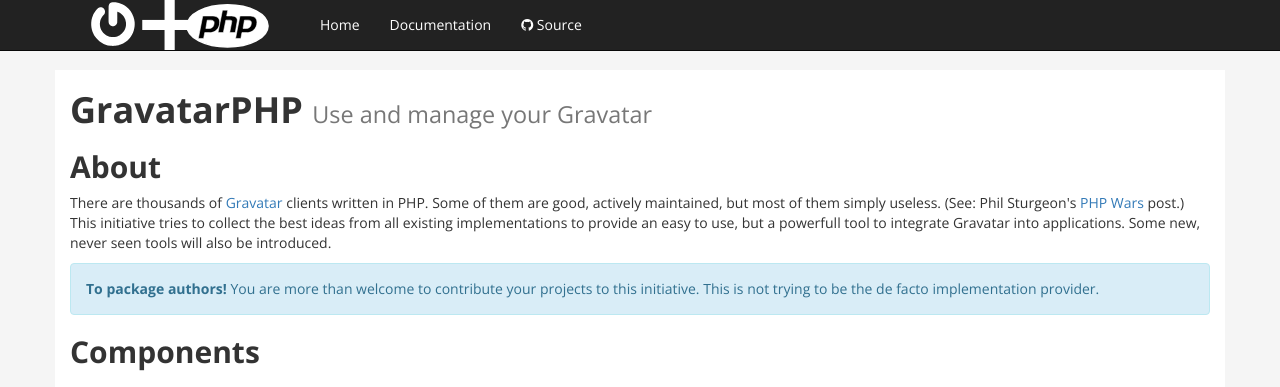
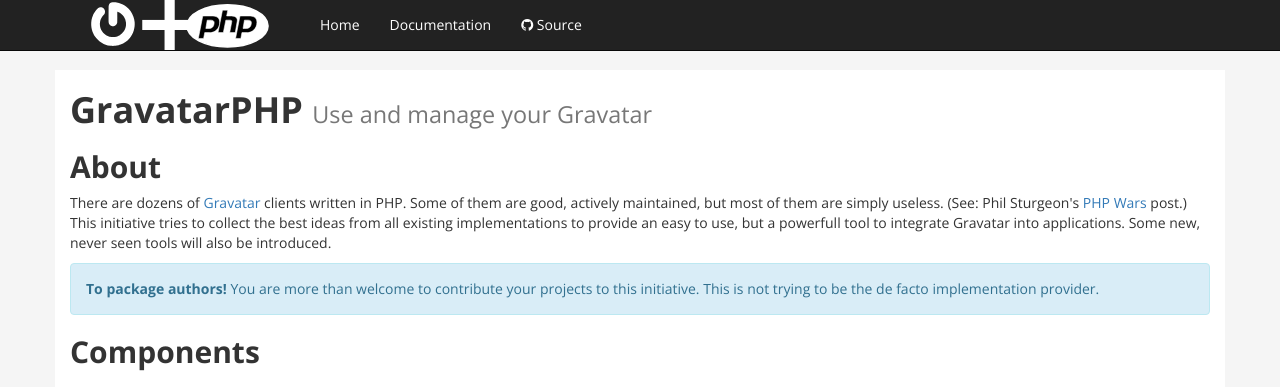
Before and after one commit to madcitymultimedia/gravatarphp.github.io, a Jekyll site: the page built from index.html, in a window 1280 px wide. Shown: the top 387 px of the page. Built offline with Jekyll 4.4.1, drawn with Linux system fonts in a browser that asks for light colours.

Commit message:
Fixes typo

```diff
--- a/index.html
+++ b/index.html
@@ -8,7 +8,7 @@
 			<h1>GravatarPHP <small>Use and manage your Gravatar</small></h1>
 			<section id="about">
 				<h2>About</h2>
-				<p>There are thousands of <a href="https://gravatar.com">Gravatar</a> clients written in PHP. Some of them are good, actively maintained, but most of them simply useless. (See: Phil Sturgeon's <a href="https://philsturgeon.uk/php/2014/10/20/php-wars-attack-of-the-clones/">PHP Wars</a> post.) This initiative tries to collect the best ideas from all existing implementations to provide an easy to use, but a powerfull tool to integrate Gravatar into applications. Some new, never seen tools will also be introduced.</p>
+				<p>There are dozens of <a href="https://gravatar.com">Gravatar</a> clients written in PHP. Some of them are good, actively maintained, but most of them are simply useless. (See: Phil Sturgeon's <a href="https://philsturgeon.uk/php/2014/10/20/php-wars-attack-of-the-clones/">PHP Wars</a> post.) This initiative tries to collect the best ideas from all existing implementations to provide an easy to use, but a powerfull tool to integrate Gravatar into applications. Some new, never seen tools will also be introduced.</p>
 			</section>
 			<div class="alert alert-info" role="alert"><strong>To package authors!</strong> You are more than welcome to contribute your projects to this initiative. This is not trying to be the de facto implementation provider.</div>
 			<section id="components">
```
